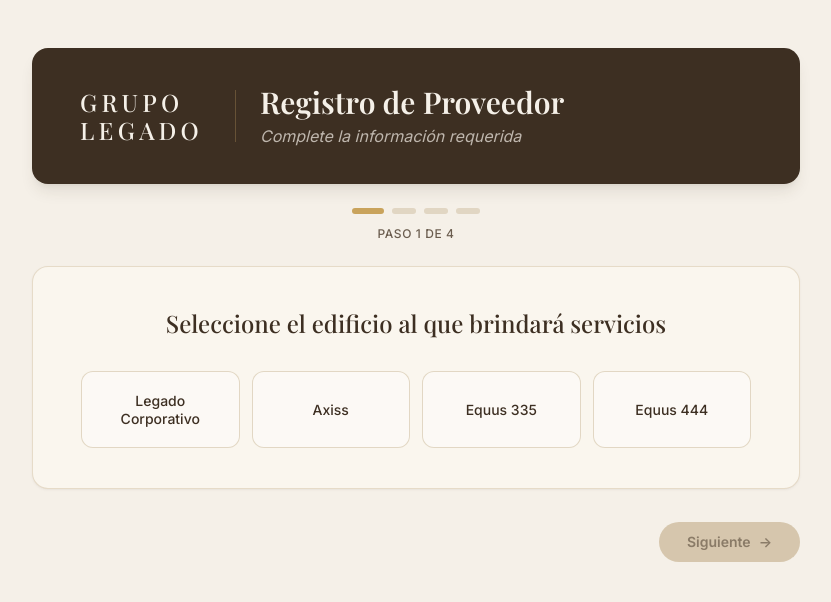
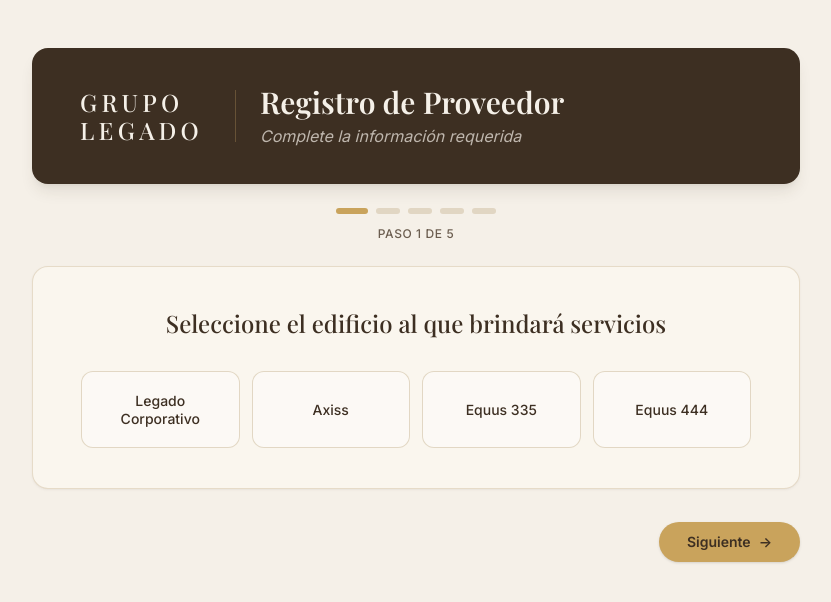
Before and after one commit to AlejandroGuevara05/Demo-GL, a React (Vite) app: page / in a window 1280 px wide. Shown: the top 602 px of the page, without its empty margins (224-1055 px from the left). Built offline with nearby package versions, Linux system fonts and the light colour scheme.

Commit message:
Sección final, aviso de privacidad y codigo de registro

```diff
--- a/src/pages/RegistroProveedor/index.jsx
+++ b/src/pages/RegistroProveedor/index.jsx
@@ -7,10 +7,9 @@
 import InformacionContacto from './secciones/InformacionContacto'
 import InformacionFiscal from './secciones/InformacionFiscal'
 import TransferenciaElectronica from './secciones/TransferenciaElectronica'
+import Confirmacion from './secciones/Confirmacion'
 
-const TOTAL_STEPS = 4
-
-const EMAIL_REGEX = /^[^\s@]+@[^\s@]+\.[^\s@]+$/
+const TOTAL_STEPS = 5
 
 const initialFormState = {
   edificio: '',
@@ -44,61 +43,19 @@
     caratulaEstadoCuenta: null,
     opinionCumplimiento: null,
   },
+  confirmacion: {
+    codigoRegistro: '',
+    avisoPrivacidad: false,
+  },
 }
 
 function RegistroProveedor() {
   const [currentStep, setCurrentStep] = useState(1)
   const [formData, setFormData] = useState(initialFormState)
+  const [submitted, setSubmitted] = useState(false)
 
   const updateField = (field, value) => {
     setFormData((prev) => ({ ...prev, [field]: value }))
-  }
-
-  const isStepValid = (step) => {
-    if (step === 1) return formData.edificio !== ''
-    if (step === 2) {
-      const c = formData.contacto
-      return (
-        c.nombreComercial.trim() !== '' &&
-        c.contactoVenta.trim() !== '' &&
-        c.puestoContacto.trim() !== '' &&
-        c.telefono.length === 10 &&
-        c.celular.length === 10 &&
-        EMAIL_REGEX.test(c.correo)
-      )
-    }
-    if (step === 3) {
-      const f = formData.fiscal
-      const curpOk = f.curp === '' || f.curp.length === 18
-      return (
-        f.razonSocial.trim() !== '' &&
-        f.rfc.length >= 10 &&
-        f.rfc.length <= 13 &&
-        f.domicilio.trim() !== '' &&
-        f.ciudad.trim() !== '' &&
-        f.estado.trim() !== '' &&
-        f.codigoPostal.length === 5 &&
-        f.pais.trim() !== '' &&
-        curpOk &&
-        f.regimen !== ''
-      )
-    }
-    if (step === 4) {
-      const t = formData.transferencia
-      return (
-        t.nombreCuenta.trim() !== '' &&
-        t.banco !== '' &&
-        t.numeroCuenta.length >= 10 &&
-        t.numeroCuenta.length <= 12 &&
-        t.clabe.length === 18 &&
-        t.moneda !== '' &&
-        EMAIL_REGEX.test(t.correoPago) &&
-        t.constanciaSituacionFiscal !== null &&
-        t.caratulaEstadoCuenta !== null &&
-        t.opinionCumplimiento !== null
-      )
-    }
-    return true
   }
 
   const handleBack = () => {
@@ -110,10 +67,35 @@
       setCurrentStep((s) => s + 1)
     } else {
       console.log('Formulario completado:', formData)
+      setSubmitted(true)
     }
   }
 
   const isLastStep = currentStep === TOTAL_STEPS
+
+  if (submitted) {
+    return (
+      <div className="min-h-screen bg-cream px-4 py-8 md:px-8 md:py-12">
+        <div className="mx-auto flex w-full max-w-3xl flex-col gap-6">
+          <Header />
+          <Card className="px-6 py-12 text-center md:px-12 md:py-16">
+            <div className="mx-auto flex h-16 w-16 items-center justify-center rounded-full bg-brand-gold/20">
+              <span aria-hidden="true" className="text-3xl text-brand-brown">
+                ✓
+              </span>
+            </div>
+            <h2 className="mt-6 font-serif text-2xl font-semibold text-brand-brown md:text-3xl">
+              Registro enviado
+            </h2>
+            <p className="mx-auto mt-3 max-w-md text-sm text-ink-soft md:text-base">
+              Recibimos tu información correctamente. El equipo de Grupo Legado
+              se pondrá en contacto contigo en breve.
+            </p>
+          </Card>
+        </div>
+      </div>
+    )
+  }
 
   return (
     <div className="min-h-screen bg-cream px-4 py-8 md:px-8 md:py-12">
@@ -147,13 +129,19 @@
               onChange={(value) => updateField('transferencia', value)}
             />
           )}
+          {currentStep === 5 && (
+            <Confirmacion
+              value={formData.confirmacion}
+              onChange={(value) => updateField('confirmacion', value)}
+            />
+          )}
         </Card>
 
         <WizardNav
           onBack={handleBack}
           onNext={handleNext}
           canGoBack={currentStep > 1}
-          canGoNext={isStepValid(currentStep)}
+          canGoNext={true}
           nextLabel={isLastStep ? 'Enviar' : 'Siguiente'}
         />
       </div>
--- /dev/null
+++ b/src/pages/RegistroProveedor/secciones/Confirmacion.jsx
@@ -0,0 +1,40 @@
+import SectionTitle from '../../../components/SectionTitle'
+import Field from '../../../components/Field'
+import Checkbox from '../../../components/Checkbox'
+
+function Confirmacion({ value, onChange }) {
+  const update = (field) => (val) => onChange({ ...value, [field]: val })
+
+  return (
+    <div className="px-6 py-7 md:px-10 md:py-9">
+      <SectionTitle>Confirmación</SectionTitle>
+
+      <div className="mt-7 flex flex-col gap-6">
+        <Field
+          label="Código de registro *"
+          placeholder="Ingrese el código de registro"
+          value={value.codigoRegistro}
+          onChange={update('codigoRegistro')}
+        />
+
+        <Checkbox
+          checked={value.avisoPrivacidad}
+          onChange={update('avisoPrivacidad')}
+        >
+          Acepto el{' '}
+          <a
+            href="#"
+            target="_blank"
+            rel="noopener noreferrer"
+            className="font-medium text-brand-tan underline underline-offset-2 hover:text-brand-brown"
+          >
+            aviso de privacidad
+          </a>
+          {' '}y autorizo el tratamiento de mis datos personales *
+        </Checkbox>
+      </div>
+    </div>
+  )
+}
+
+export default Confirmacion
```
Also changed, not shown: src/components/Checkbox.jsx (added, +23 -0 lines).
